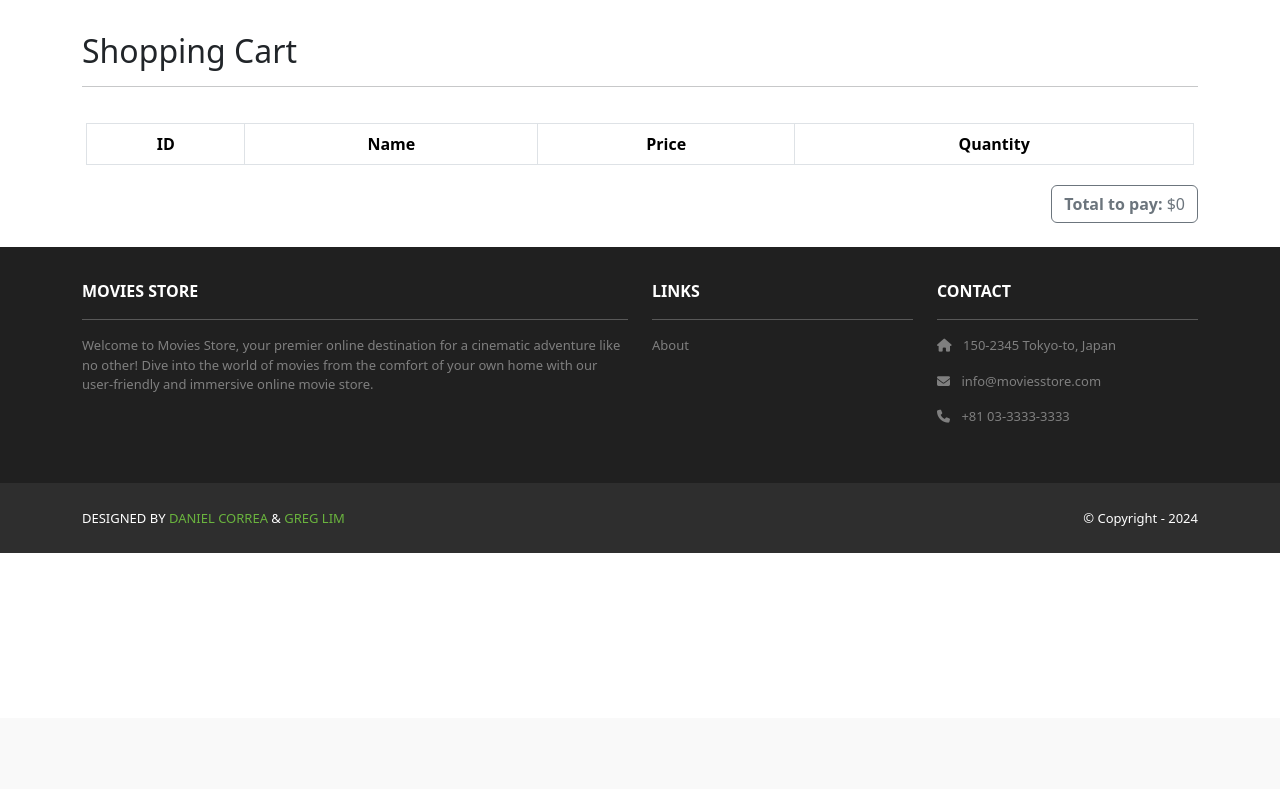
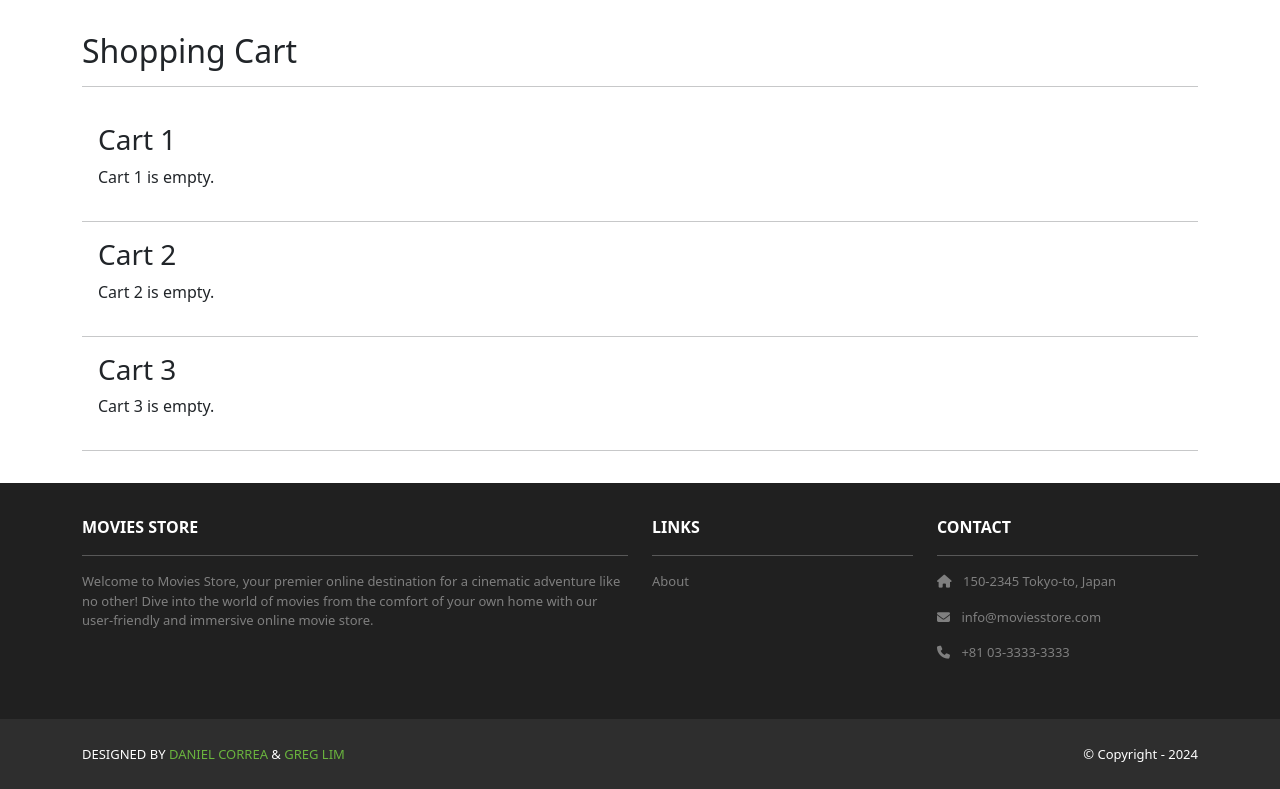
Before and after one commit to Arttoral/moviesstore, a Django app: page /cart/ in a window 1280 px wide. Shown: the part 82-871 px from the top of the page. Before the commit the page ends 635 px from the top, so only its background shows below. Run offline with Django 5.2, Linux system fonts and the light colour scheme; lists and menus that the app fills with data are empty; some libraries are stand-ins or nearby versions.

Commit message:
Implement support for three separate carts and update views/templates accordingly

```diff
--- a/cart/templates/cart/index.html
+++ b/cart/templates/cart/index.html
@@ -2,6 +2,7 @@
 {% block content %}
 {% load static %}
 {% load cart_filters %}
+
 <div class="p-3">
   <div class="container">
     <div class="row mt-3">
@@ -10,46 +11,119 @@
         <hr />
       </div>
     </div>
+
+    <!-- Display Cart 1 -->
     <div class="row m-1">
-      <table class="table table-bordered table-striped
-        text-center">
+      <h3>Cart 1</h3>
+      {% if template_data.cart1_movies %}
+        <table class="table table-bordered table-striped text-center">
           <thead>
             <tr>
-            <th scope="col">ID</th>
-            <th scope="col">Name</th>
-            <th scope="col">Price</th>
-            <th scope="col">Quantity</th>
+              <th>ID</th>
+              <th>Name</th>
+              <th>Price</th>
+              <th>Quantity</th>
             </tr>
           </thead>
           <tbody>
-          {% for movie in template_data.movies_in_cart %}
+            {% for movie in template_data.cart1_movies %}
             <tr>
               <td>{{ movie.id }}</td>
               <td>{{ movie.name }}</td>
               <td>${{ movie.price }}</td>
-            <td>{{ request.session.cart|get_quantity:movie.id }}
-            </td>
+              <td>{{ request.session.cart1|get_quantity:movie.id }}</td>
             </tr>
             {% endfor %}
           </tbody>
         </table>
+        <div class="text-end mb-3">
+          <b>Total to pay:</b> ${{ template_data.cart1_total }}
         </div>
+      {% else %}
+        <p>Cart 1 is empty.</p>
+      {% endif %}
+    </div>
+    <hr/>
+
+    <!-- Display Cart 2 -->
+    <div class="row m-1">
+      <h3>Cart 2</h3>
+      {% if template_data.cart2_movies %}
+        <table class="table table-bordered table-striped text-center">
+          <thead>
+            <tr>
+              <th>ID</th>
+              <th>Name</th>
+              <th>Price</th>
+              <th>Quantity</th>
+            </tr>
+          </thead>
+          <tbody>
+            {% for movie in template_data.cart2_movies %}
+            <tr>
+              <td>{{ movie.id }}</td>
+              <td>{{ movie.name }}</td>
+              <td>${{ movie.price }}</td>
+              <td>{{ request.session.cart2|get_quantity:movie.id }}</td>
+            </tr>
+            {% endfor %}
+          </tbody>
+        </table>
+        <div class="text-end mb-3">
+          <b>Total to pay:</b> ${{ template_data.cart2_total }}
+        </div>
+      {% else %}
+        <p>Cart 2 is empty.</p>
+      {% endif %}
+    </div>
+    <hr/>
+
+    <!-- Display Cart 3 -->
+    <div class="row m-1">
+      <h3>Cart 3</h3>
+      {% if template_data.cart3_movies %}
+        <table class="table table-bordered table-striped text-center">
+          <thead>
+            <tr>
+              <th>ID</th>
+              <th>Name</th>
+              <th>Price</th>
+              <th>Quantity</th>
+            </tr>
+          </thead>
+          <tbody>
+            {% for movie in template_data.cart3_movies %}
+            <tr>
+              <td>{{ movie.id }}</td>
+              <td>{{ movie.name }}</td>
+              <td>${{ movie.price }}</td>
+              <td>{{ request.session.cart3|get_quantity:movie.id }}</td>
+            </tr>
+            {% endfor %}
+          </tbody>
+        </table>
+        <div class="text-end mb-3">
+          <b>Total to pay:</b> ${{ template_data.cart3_total }}
+        </div>
+      {% else %}
+        <p>Cart 3 is empty.</p>
+      {% endif %}
+    </div>
+    <hr/>
+
+    <!-- Purchase & Clear Buttons -->
     <div class="row">
       <div class="text-end">
-        <a class="btn btn-outline-secondary mb-2"><b>Total
-          to pay:</b> ${{ template_data.cart_total }}</a>
-          {% if template_data.movies_in_cart|length > 0 %}
-          <a href="{% url 'cart.purchase' %}"
-          class="btn bg-dark text-white mb-2">Purchase
-        </a>
+        {% if request.session.cart1 or request.session.cart2 or request.session.cart3 %}
+          <a href="{% url 'cart.purchase' %}" class="btn bg-dark text-white mb-2">Purchase</a>
           <a href="{% url 'cart.clear' %}">
-            <button class="btn btn-danger mb-2">
-              Remove all movies from Cart
-            </button>
+            <button class="btn btn-danger mb-2">Remove all movies from all Carts</button>
           </a>
         {% endif %}
       </div>
     </div>
+
   </div>
 </div>
+
 {% endblock content %}
--- a/cart/urls.py
+++ b/cart/urls.py
@@ -2,7 +2,7 @@ from django.urls import path
 from . import views
 urlpatterns = [
     path('', views.index, name='cart.index'),
-    path('<int:id>/add/', views.add, name='cart.add'),
+    path('add/<int:id>/<int:cartNum>/', views.add, name='cart.add'),
     path('clear/', views.clear, name='cart.clear'),
     path('purchase/', views.purchase,
         name='cart.purchase'),
--- a/cart/views.py
+++ b/cart/views.py
@@ -1,60 +1,90 @@
-from django.shortcuts import render
-from django.shortcuts import get_object_or_404, redirect
+from django.shortcuts import render, get_object_or_404, redirect
 from movies.models import Movie
 from .utils import calculate_cart_total
 from .models import Order, Item
 from django.contrib.auth.decorators import login_required
 
 def index(request):
-    cart_total = 0
-    movies_in_cart = []
-    cart = request.session.get('cart', {})
-    movie_ids = list(cart.keys())
-    if (movie_ids != []):
-        movies_in_cart = Movie.objects.filter(id__in=movie_ids)
-        cart_total = calculate_cart_total(cart, movies_in_cart)
-    template_data = {}
-    template_data['title'] = 'Cart'
-    template_data['movies_in_cart'] = movies_in_cart
-    template_data['cart_total'] = cart_total
-    return render(request, 'cart/index.html',
-        {'template_data': template_data})
+    template_data = {'title': 'Cart'}
 
-def add(request, id):
-    get_object_or_404(Movie, id=id)
-    cart = request.session.get('cart', {})
-    cart[id] = request.POST['quantity']
-    request.session['cart'] = cart
+    for i in range(1, 4):
+        cart_key = f'cart{i}'
+        cart = request.session.get(cart_key, {})
+        movie_ids = list(cart.keys())
+        movies_in_cart = Movie.objects.filter(id__in=movie_ids) if movie_ids else []
+        cart_total = calculate_cart_total(cart, movies_in_cart) if movie_ids else 0
+        template_data[f'cart{i}_movies'] = movies_in_cart
+        template_data[f'cart{i}_total'] = cart_total
+
+    return render(request, 'cart/index.html', {'template_data': template_data})
+
+
+def add(request, id, cartNum=0):
+    """
+    Add a movie to the selected cart (1, 2, or 3).
+    """
+    if request.method == "POST":
+        movie = get_object_or_404(Movie, id=id)
+
+        # Read cart number from POST if available, else use URL
+        cartNum = int(request.POST.get('cart_choice', cartNum))
+        cart_key = f'cart{cartNum}'
+
+        # Get or create cart
+        cart = request.session.get(cart_key, {})
+
+        # Get quantity from POST (default 1)
+        quantity = int(request.POST.get('quantity', 1))
+
+        # Add/update movie in cart
+        cart[str(movie.id)] = quantity
+
+        # Save back to session
+        request.session[cart_key] = cart
+
     return redirect('cart.index')
 
 
 def clear(request):
-    request.session['cart'] = {}
+    """
+    Clear all carts.
+    """
+    for i in range(1, 4):
+        request.session[f'cart{i}'] = {}
     return redirect('cart.index')
 
 
 @login_required
 def purchase(request):
-    cart = request.session.get('cart', {})
+    """
+    Purchase movies from a specific cart (default cart1 if none specified).
+    """
+    # Example: only purchase from cart1
+    cart = request.session.get('cart1', {})
     movie_ids = list(cart.keys())
-    if (movie_ids == []):
+    if not movie_ids:
         return redirect('cart.index')
+
     movies_in_cart = Movie.objects.filter(id__in=movie_ids)
     cart_total = calculate_cart_total(cart, movies_in_cart)
-    order = Order()
-    order.user = request.user
-    order.total = cart_total
+
+    order = Order(user=request.user, total=cart_total)
     order.save()
+
     for movie in movies_in_cart:
-        item = Item()
-        item.movie = movie
-        item.price = movie.price
-        item.order = order
-        item.quantity = cart[str(movie.id)]
+        item = Item(
+            movie=movie,
+            price=movie.price,
+            order=order,
+            quantity=cart[str(movie.id)]
+        )
         item.save()
-    request.session['cart'] = {}
-    template_data = {}
-    template_data['title'] = 'Purchase confirmation'
-    template_data['order_id'] = order.id
-    return render(request, 'cart/purchase.html',
-        {'template_data': template_data})
+
+    # Clear cart1 after purchase
+    request.session['cart1'] = {}
+
+    template_data = {
+        'title': 'Purchase confirmation',
+        'order_id': order.id
+    }
+    return render(request, 'cart/purchase.html', {'template_data': template_data})
```
Also changed, not shown: movies/templates/movies/show.html (+24 -10 lines), db.sqlite3, 1 other file. Lines whose indentation alone changed are shown as unchanged.
